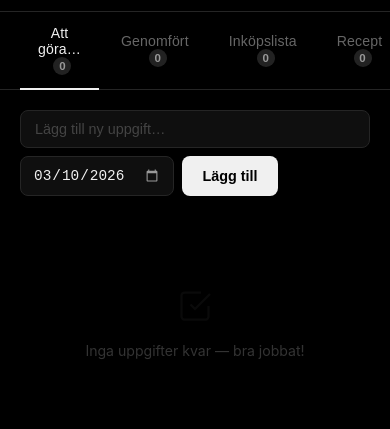
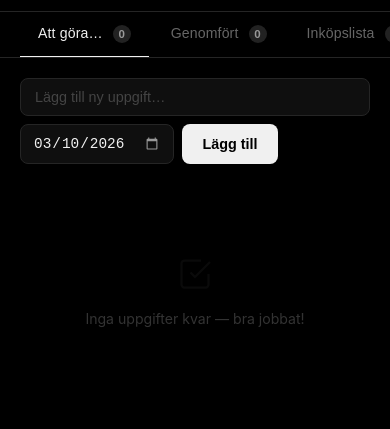
Before and after one commit to rolandhustle/min-app, a website built with Vite: page index.html in a window 390 px wide. Shown: the part 195-624 px from the top of the page. Built offline with nearby package versions, Linux system fonts and the light colour scheme; some packages are replaced by stand-ins of ours; no server answers; the database is empty.

Commit message:
Fixa beskuren fliktext på mobil med horisontell scroll i nav

```diff
--- a/src/style.css
+++ b/src/style.css
@@ -56,7 +56,12 @@ nav {
   padding: 0 32px;
   border-bottom: 1px solid var(--border);
   gap: 4px;
+  overflow-x: auto;
+  -webkit-overflow-scrolling: touch;
+  scrollbar-width: none;
 }
+
+nav::-webkit-scrollbar { display: none; }
 
 .tab-btn {
   padding: 13px 18px;
@@ -70,6 +75,8 @@ nav {
   cursor: pointer;
   transition: color 0.15s, border-color 0.15s;
   letter-spacing: 0.01em;
+  white-space: nowrap;
+  flex-shrink: 0;
 }
 
 .tab-btn:hover:not(.active) { color: #aaa; }
```
Also changed, not shown: 1 other file.
